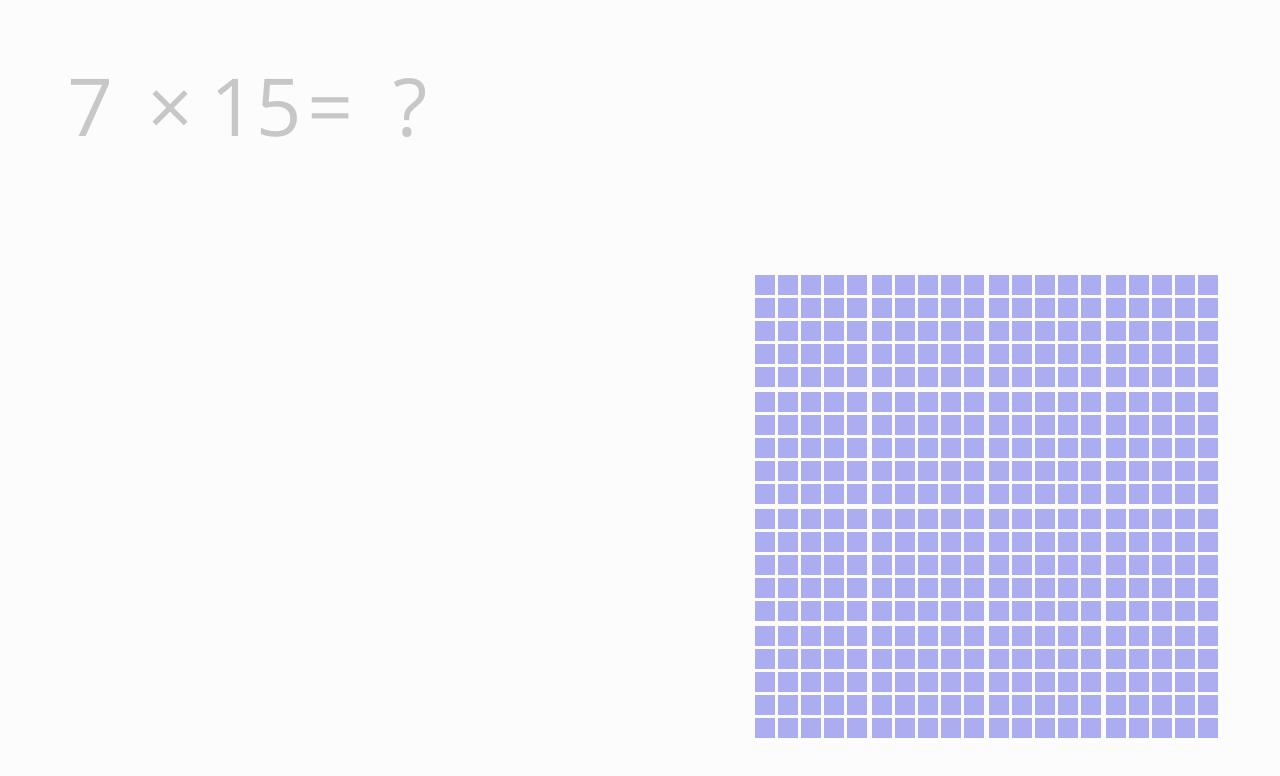
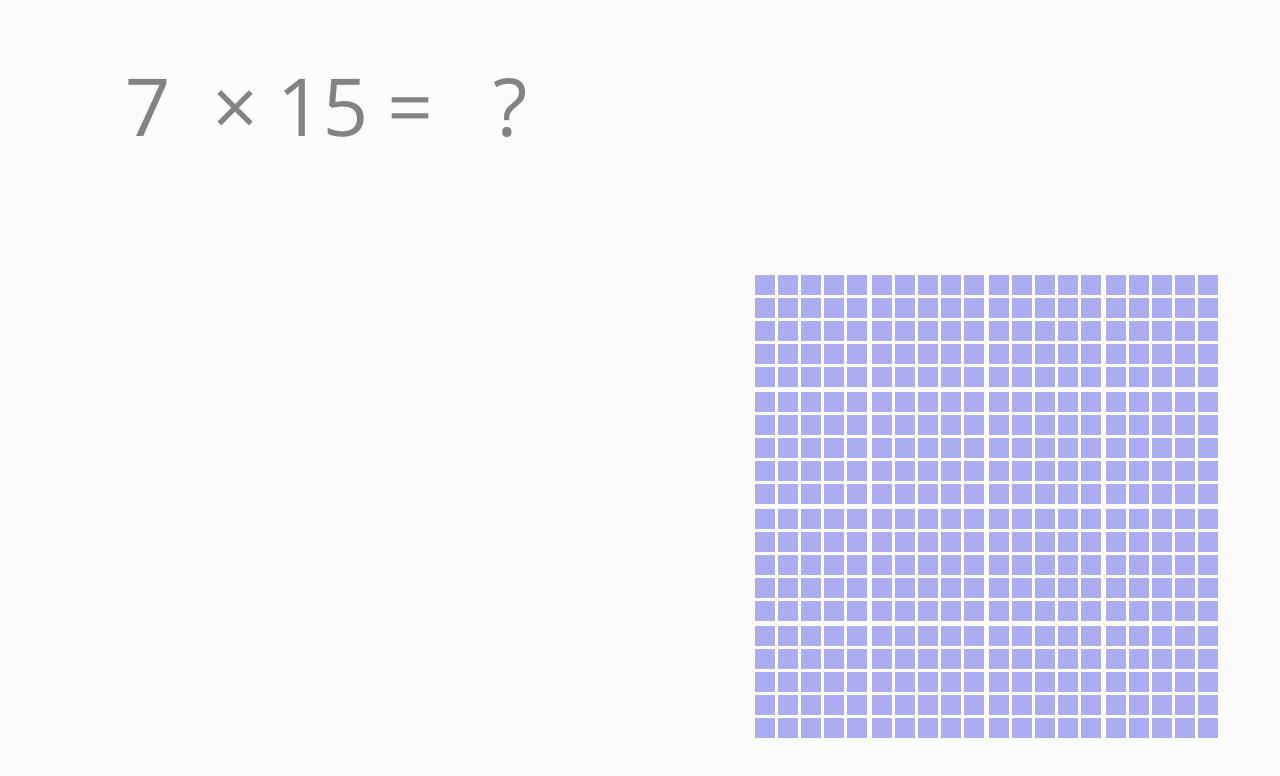
Before and after one commit to ryota-ka/20x20, a plain HTML site: page index.html in a window 1280 px wide. Drawn offline with nearby package versions, Linux system fonts and the light colour scheme.

Commit message:
Modified the way of displaying quiz

```diff
--- a/style.css
+++ b/style.css
@@ -15,23 +15,29 @@ input {
 }
 
 #calc {
-  margin-left: 50px;
+  margin-left: 100px;
   margin-top: 50px;
   padding: 0;
   opacity:0.8;
-  color: #bbb;
+  color: #666;
   font-size: 80px;
 }
 
 #calc p {
-  width: 80px;
-  height: 80px;
   float: left;
   text-align: center;
 }
 
+#left, #right {
+  width: 95px;
+}
+
+#times, #equal {
+  width: 80px;
+}
+
 #answer {
-  width: 160px;
+  width: 120px;
 }
 
 #answers {
```
